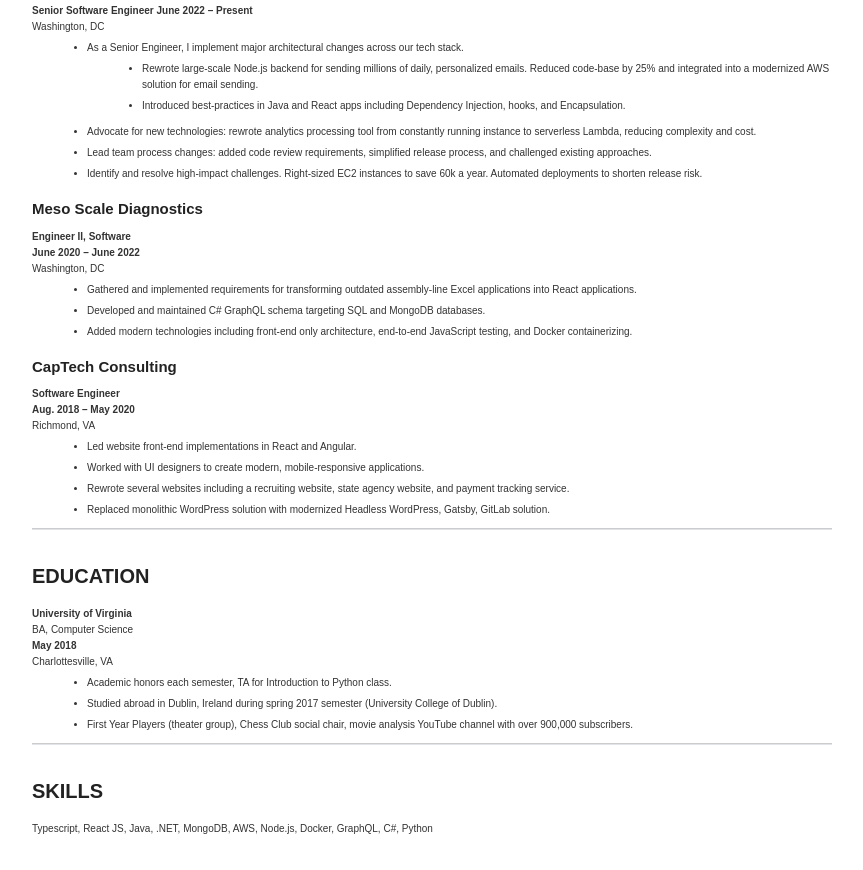
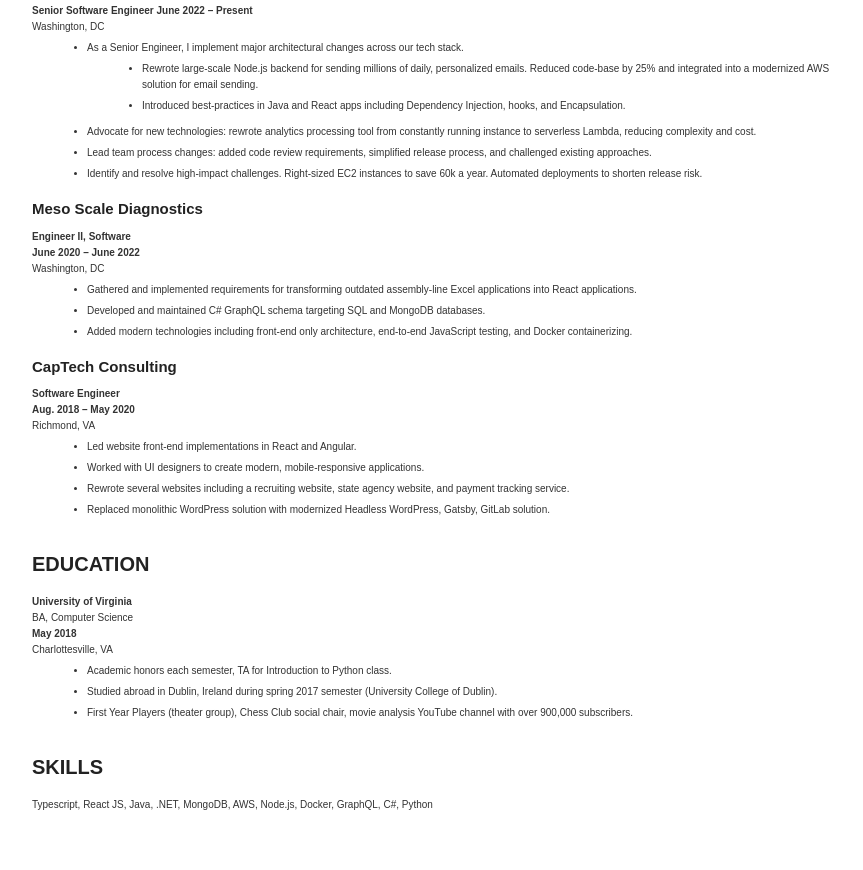
Before and after one commit to jacknugent/me, a plain HTML site: page resume.html in a window 1280 px wide. Shown: the part 238-1108 px from the top of the page, without its empty margins (208-1071 px from the left). After the commit the page ends 1084 px from the top, so only its background shows below. Drawn offline with Linux system fonts and the light colour scheme.

Commit message:
Change copy

```diff
--- a/resume.html
+++ b/resume.html
@@ -62,7 +62,6 @@ agency website, and payment tracking service.</li>
 <li>Replaced monolithic WordPress solution with modernized Headless
 WordPress, Gatsby, GitLab solution.</li>
 </ul>
-<hr />
 <h2 id="education">EDUCATION</h2>
 <p><strong>University of Virginia</strong><br />
 BA, Computer Science<br />
@@ -76,7 +75,6 @@ class.</li>
 <li>First Year Players (theater group), Chess Club social chair, movie
 analysis YouTube channel with over 900,000 subscribers.</li>
 </ul>
-<hr />
 <h2 id="skills">SKILLS</h2>
 <p>Typescript, React JS, Java, .NET, MongoDB, AWS, Node.js, Docker,
 GraphQL, C#, Python</p>
--- a/styles.css
+++ b/styles.css
@@ -130,13 +130,6 @@ body.resume li {
   margin-bottom: 0.5em;
 }
 
-/* Contact info styling */
-body.resume hr {
-  border: none;
-  border-top: 1px solid #ccc;
-  margin: 1em 0;
-}
-
 body.resume strong {
   font-weight: bold;
 }
```
Also changed, not shown: index.html (+1 -1 lines).
